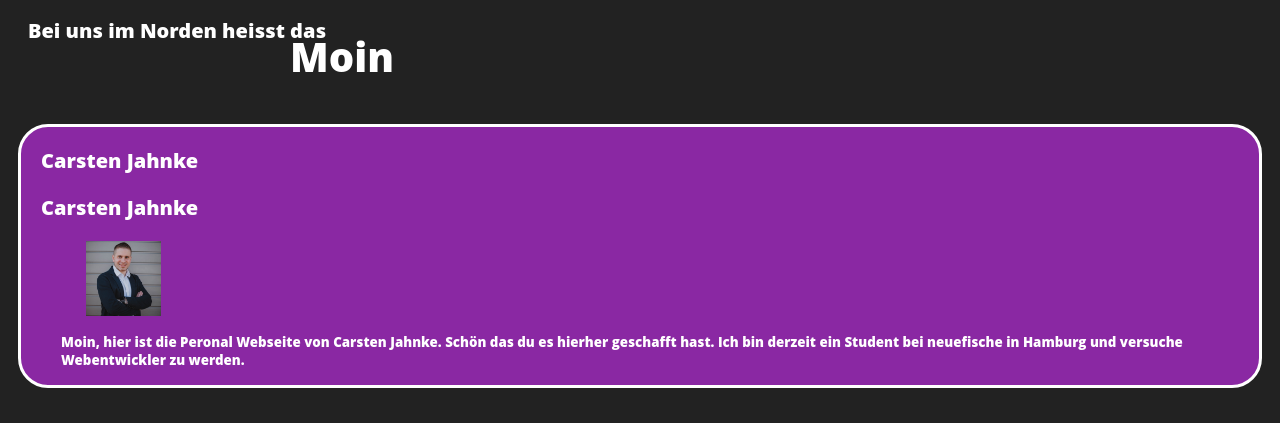
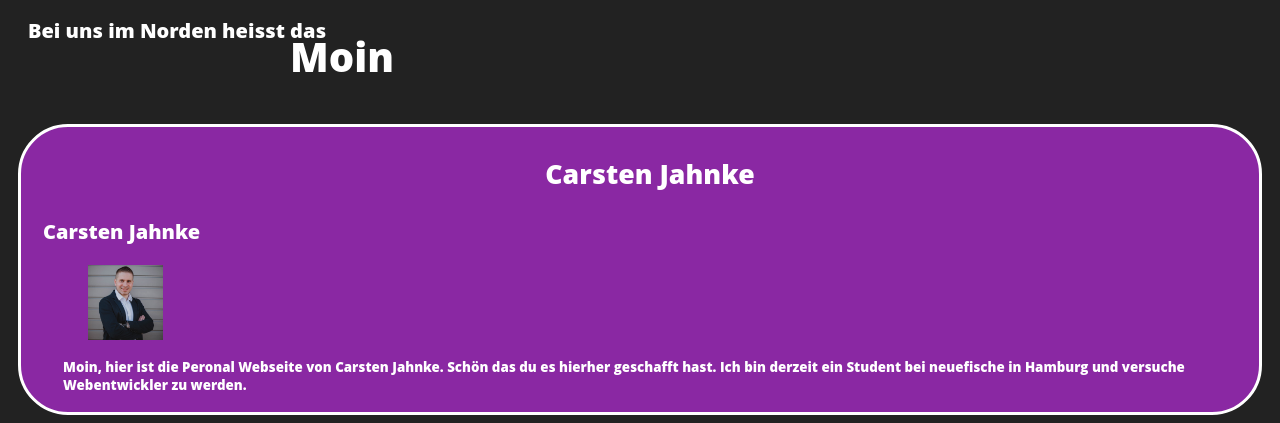
Before and after one commit to CarstenJahnke/personal-website, a plain HTML site: page index.html in a window 1280 px wide. Shown: the part 533-956 px from the top of the page. Before the commit the page ends 929 px from the top, so only its background shows below. Drawn offline with Linux system fonts and the light colour scheme.

Commit message:
edit styles.css

```diff
--- a/css/styles.css
+++ b/css/styles.css
@@ -1,6 +1,11 @@
 body {
   background-color: rgb(34, 34, 34);
 }
+
+a {
+  text-decoration: none;
+}
+
 .navigation:hover {
   background-color: rgb(50, 4, 149);
 }
@@ -37,10 +42,11 @@ body {
 }
 .about-me-title-header {
   color: rgb(255, 255, 255);
-  font-size: 15pt;
+  font-size: 20pt;
   font-family: "Open Sans", sans-serif;
   font-weight: 800;
   margin-left: 20px;
+  text-align: center;
 }
 .about-me-title-text {
   color: rgb(255, 255, 255);
@@ -69,7 +75,8 @@ img.profile-picture:hover {
 main {
   background-color: #8a28a3;
   border: rgb(255, 255, 255) solid 3px;
-  border-radius: 30px;
+  border-radius: 50px;
+  padding: 2px;
   margin-left: 10px;
   margin-right: 10px;
 }
```
